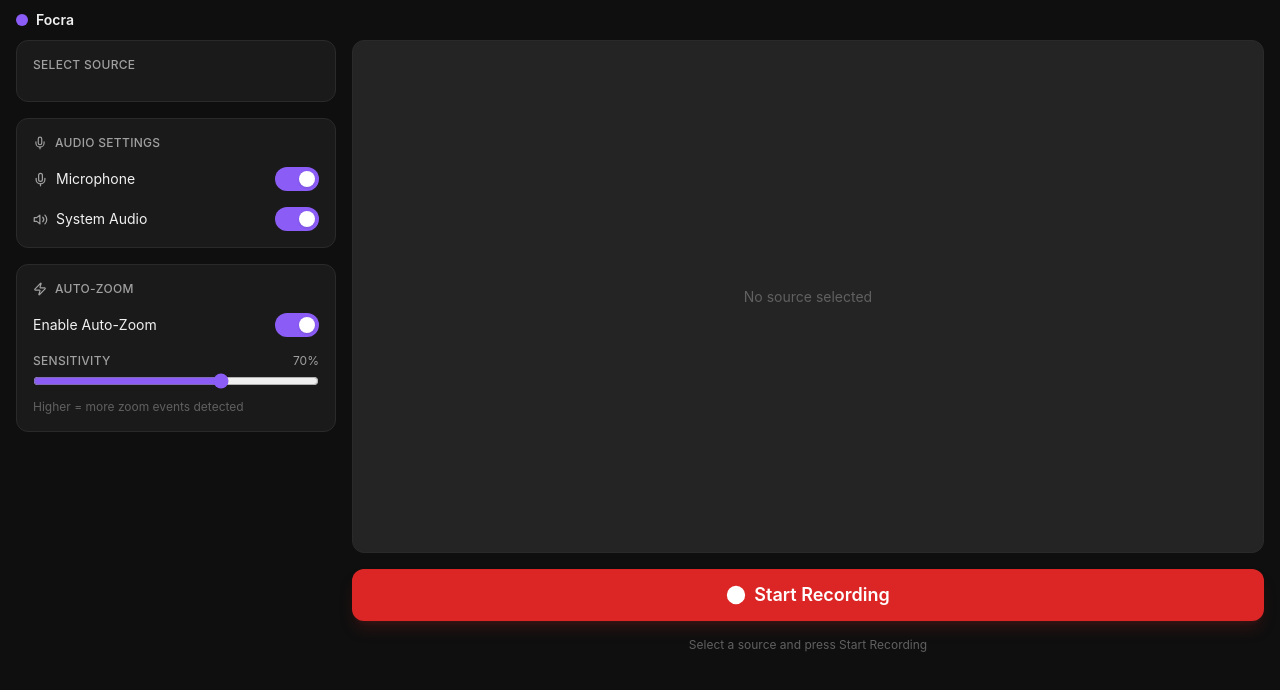
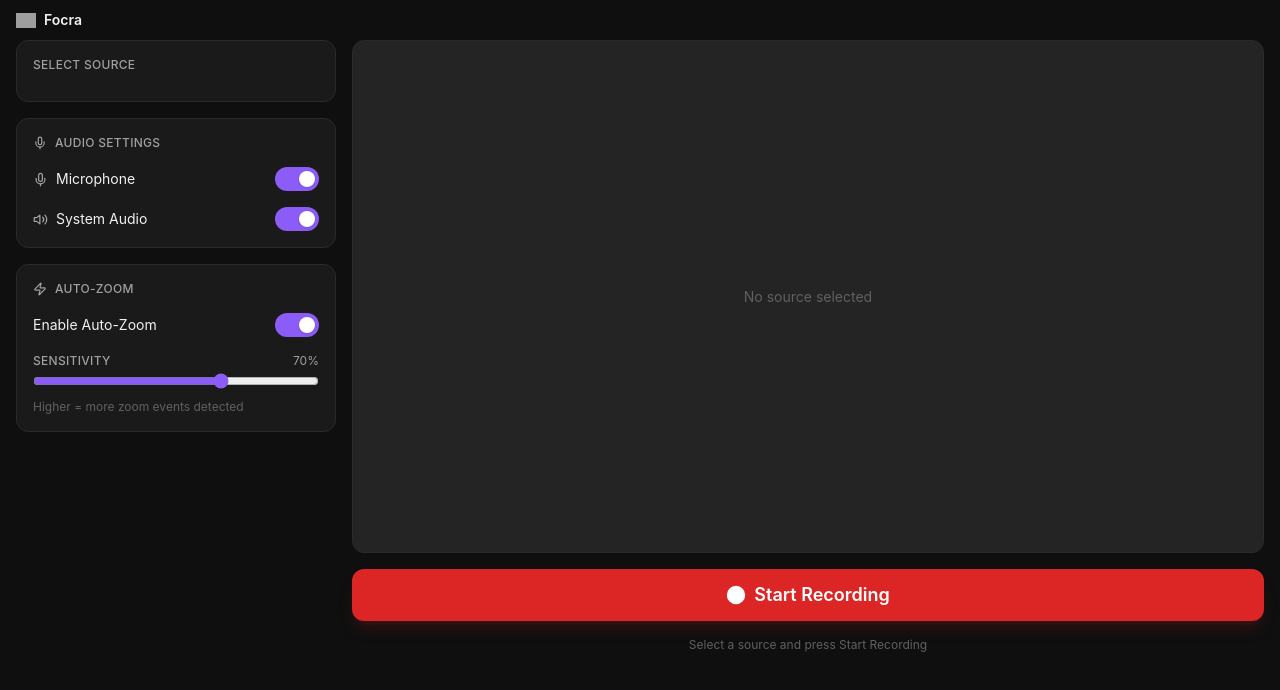
Before and after one commit to huli4295/Focra, a React (Vite) app: page / in a window 1280 px wide. Shown: the top 690 px of the page. Built offline with nearby package versions, Linux system fonts and the light colour scheme; grey boxes are pictures that could not be loaded.

Commit message:
Use provided logo in record page title bar

```diff
--- a/src/renderer/pages/RecordPage.tsx
+++ b/src/renderer/pages/RecordPage.tsx
@@ -26,6 +26,7 @@ const TOGGLE_HEIGHT = 24
 const TOGGLE_EDGE_OFFSET = 4
 const TOGGLE_KNOB_SIZE = 16
 const TOGGLE_TRAVEL = TOGGLE_WIDTH - TOGGLE_KNOB_SIZE - TOGGLE_EDGE_OFFSET * 2
+const APP_LOGO_URL = 'https://github.com/user-attachments/assets/d63e04bd-75ca-40f3-8d59-7ba1a1cff262'
 
 interface RecordPageProps {
   onRecordingComplete: (result: RecordingResult) => void
@@ -347,7 +348,7 @@ export default function RecordPage({ onRecordingComplete }: RecordPageProps) {
       {/* Title bar */}
       <div className="drag-region h-10 flex items-center px-4 flex-shrink-0">
         <div className="no-drag flex items-center gap-2">
-          <div className="w-3 h-3 rounded-full bg-accent" />
+          <img src={APP_LOGO_URL} alt="Focra logo" className="w-5 h-5 object-contain" />
           <span className="text-sm font-semibold text-text-primary">Focra</span>
         </div>
       </div>
```
